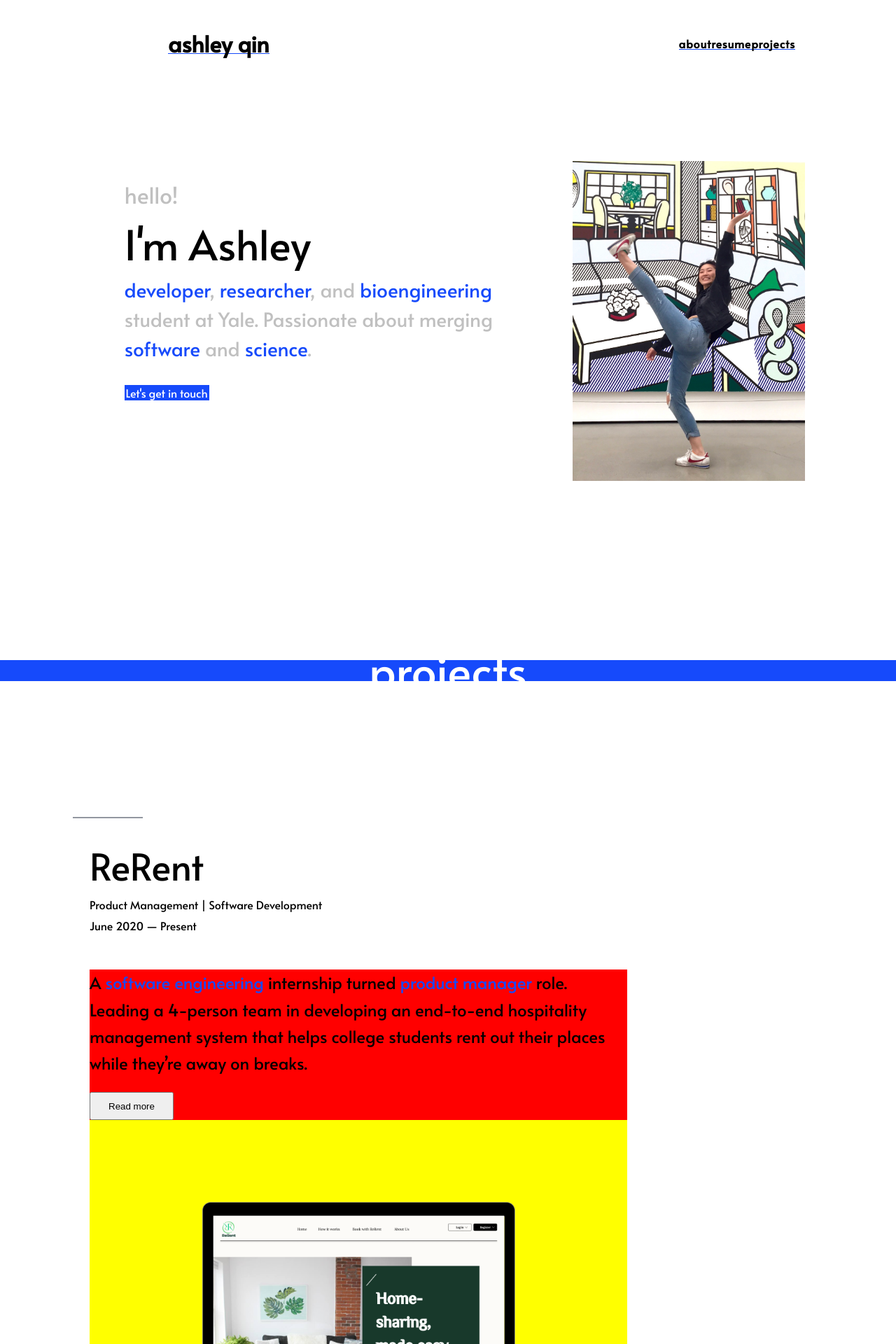
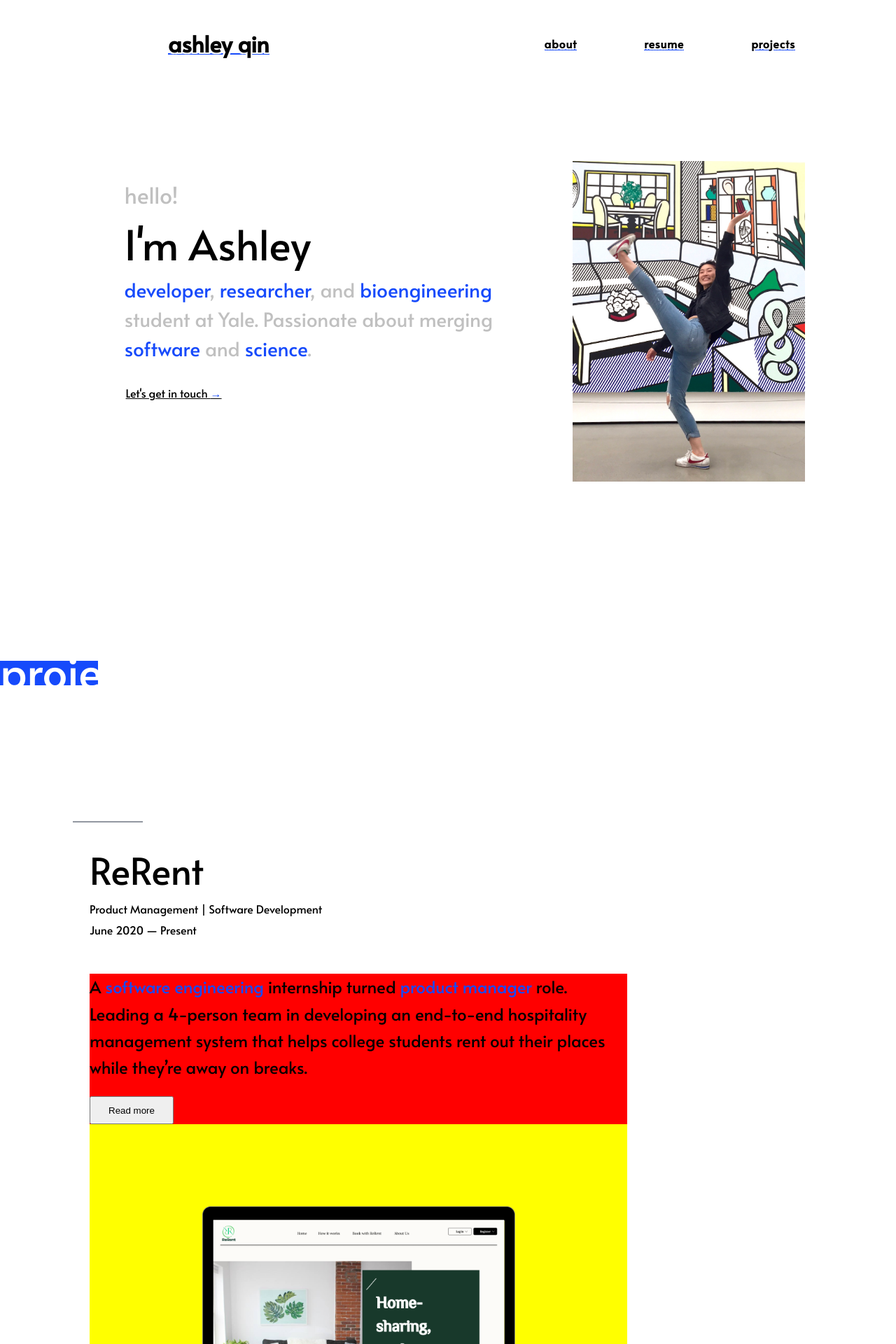
Before and after one commit to ashleyyqin/ashleyyqin.github.io, a Jekyll site: the page built from index.html, in a window 1280 px wide. Shown: the top 1920 px of the page at 70% size. Built offline with Jekyll 4.4.1, drawn with Linux system fonts in a browser that asks for light colours.

Commit message:
reformatting

```diff
--- a/index.html
+++ b/index.html
@@ -10,7 +10,7 @@
             <span class="home-subtitle"><span class="blue">developer</span>, <span
                     class="blue">researcher</span>, and <span class="blue">bioengineering</span> student at Yale. Passionate about merging <span
                     class="blue">software</span> and <span class="blue">science</span>.</span>
-            <a href="mailto:ashleyelaineqin@gmail.com" style="margin-left: auto"><span style="color: white">Let's get in touch</span></a>
+            <a href="mailto:ashleyelaineqin@gmail.com" style="margin-left: auto">Let's get in touch <span class="blue">&rarr;</span></a>
             <span class="home-bottom"></span>
         </div>
         <img id="bio-prof-pic" src="/media/profile.jpg">
@@ -18,7 +18,6 @@
 </div>
 
 <div class="work">
-<!--    <span class="blue" style="font-size: 400%">.</span>projects<span class="blue" style="font-size: 400%">.</span>-->
     <span>projects</span>
 </div>
 
--- a/styles/main.css
+++ b/styles/main.css
@@ -2,7 +2,6 @@
 
 :root {
     --color-blue: #164afb;
-    /*--color-blue: #33CAFF;*/
     --color-pink: #ff5470;
     --color-slate: #273142;
 }
@@ -35,17 +34,18 @@
     /*background: -webkit-gradient(linear, left top, left bottom, from(transparent), color-stop(60%, transparent), color-stop(60%, rgba(0, 131, 255, 0.2)), to(rgba(0, 131, 255, 0.2)));*/
     /*background: linear-gradient(to bottom, transparent 0, transparent 60%, rgba(0, 131, 255, 0.2) 60%, rgba(0, 131, 255, 0.2) 100%);*/
     /*background: linear-gradient(to top, var(--color-blue) 50%, transparent 50%);*/
-    background: var(--color-blue);
-    text-decoration: none;
-    transition: color 0.5s ease-in-out;
+    /*background: var(--color-blue);*/
+    /*text-decoration: none;*/
+    /*transition: color 0.5s ease-in-out;*/
 }
 
 main a:not(.button):not(.arrow):focus,
 main a:not(.button):not(.arrow):hover,
 footer a:not(.button):not(.arrow):focus,
 footer a:not(.button):not(.arrow):hover {
-    background: var(--color-blue);
-    color: white;
+    /*background: var(--color-blue);*/
+    /*color: white;*/
+    color: var(--color-blue);
     transition: all 0.25s;
 }
 
@@ -151,22 +151,24 @@
     z-index: 2000;
     margin-left: auto;
     justify-items: right;
+}
+
+.underline {
+    border-bottom: 2px solid var(--color-blue);
+    display: inline-block;
+    line-height: 0.85;
+    text-shadow:
+    2px 2px white,
+    2px -2px white,
+    -2px 2px white,
+    -2px -2px white;
+}
+
+nav a {
     font-size: 100%;
     letter-spacing: 0.05em;
     margin-right: 6em;
 }
-
-.underline {
-    border-bottom: 1px solid var(--color-blue);
-    display: inline-block;
-    line-height: 0.85;
-}
-
-/*nav a {
-    font-size: 100%;
-    letter-spacing: 0.05em;
-    margin-right: 6em;
-}*/
 
 footer {
     padding: auto;
@@ -611,4 +613,6 @@
     display: block;
     color: white;
     background: var(--color-blue);
+    height: 35px;
+    width: 140px;
 }
```
